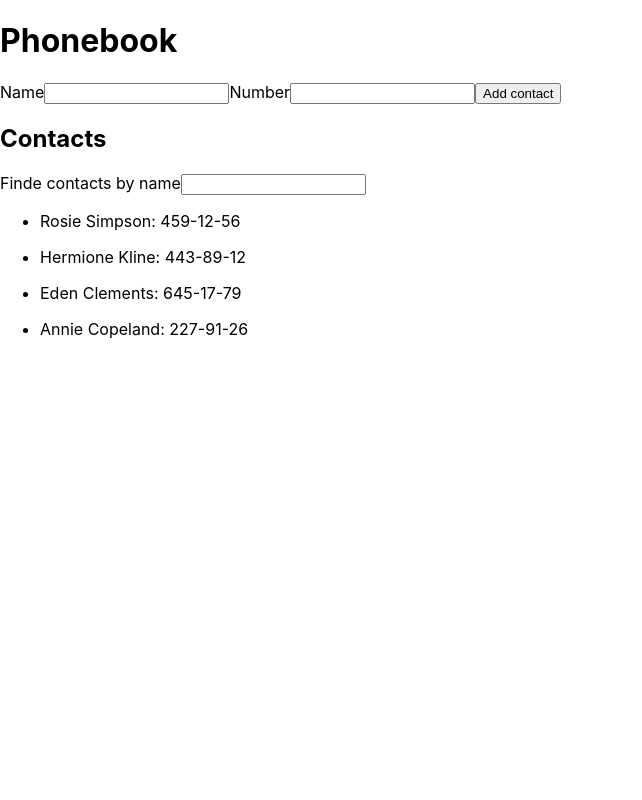
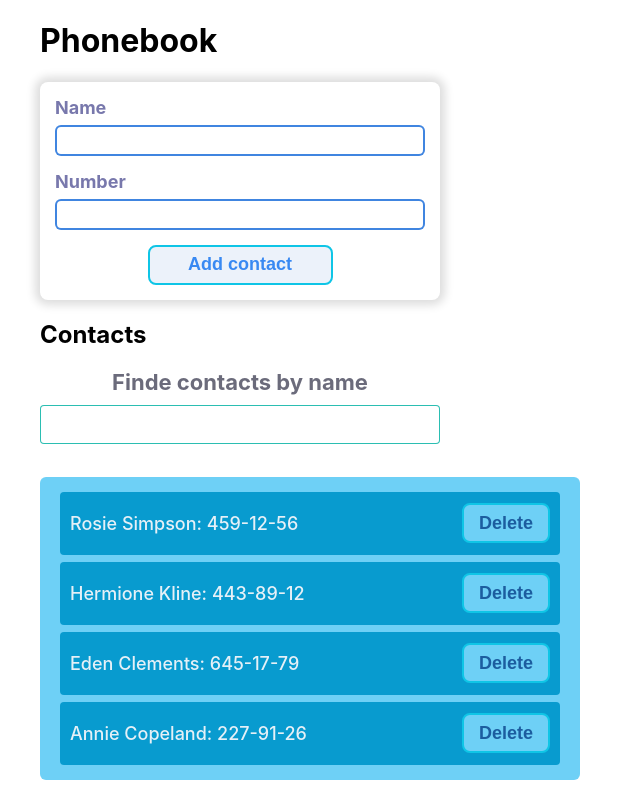
Before and after one commit to bromes-bvs/goit-react-hw-02-phonebook, a React (Create React App) app: page / in a window 1280 px wide. Shown: the whole page, without its empty margins (0-642 px from the left). Built offline with nearby package versions, Linux system fonts and the light colour scheme.

Commit message:
'update'

```diff
--- a/src/components/App.jsx
+++ b/src/components/App.jsx
@@ -1,17 +1,14 @@
 import { Component } from 'react';
 import { nanoid } from 'nanoid';
+import initial from '../data.json';
 import Filter from './Filter/Filter';
 import ContactList from './ContactList/ContactList';
 import ContactForm from './ContactForm/ContactForm';
+import Wrapper from './Wrapper/Wrapper.styled';
 
 export class App extends Component {
   state = {
-    contacts: [
-      { id: 'id-1', name: 'Rosie Simpson', number: '459-12-56' },
-      { id: 'id-2', name: 'Hermione Kline', number: '443-89-12' },
-      { id: 'id-3', name: 'Eden Clements', number: '645-17-79' },
-      { id: 'id-4', name: 'Annie Copeland', number: '227-91-26' },
-    ],
+    contacts: initial,
     filter: '',
   };
 
@@ -50,20 +47,30 @@
     this.setState({ filter: value });
   };
 
+  daleteContact = contactId => {
+    this.setState(prevState => ({
+      contacts: prevState.contacts.filter(contact => contact.id !== contactId),
+    }));
+  };
+
   render() {
     const normalizedFilter = this.state.filter.toLocaleLowerCase();
     const visibleContacts = this.state.contacts.filter(contact =>
       contact.name.toLowerCase().includes(normalizedFilter)
     );
-
     return (
-      <>
+      <Wrapper>
         <h1>Phonebook</h1>
-        <ContactForm onSubmit={this.handelSubmit} />
+        <ContactForm onSubmiting={this.handelSubmit} />
         <h2>Contacts</h2>
         <Filter value={this.state.filter} onChange={this.handleChange} />
-        <ContactList contacts={visibleContacts} />
-      </>
+        {visibleContacts.length !== 0 && (
+          <ContactList
+            contacts={visibleContacts}
+            onDeleteContact={this.daleteContact}
+          />
+        )}
+      </Wrapper>
     );
   }
 }
--- a/src/components/ContactForm/ContactForm.jsx
+++ b/src/components/ContactForm/ContactForm.jsx
@@ -1,6 +1,9 @@
-export default function ContactForm({ onSubmit }) {
+import StyledContactForm from './ContactForm.styled';
+import PropTypes from 'prop-types';
+
+export default function ContactForm({ onSubmiting }) {
   return (
-    <form onSubmit={onSubmit}>
+    <StyledContactForm onSubmit={onSubmiting}>
       <label>
         Name
         <input
@@ -22,6 +25,10 @@
         />
       </label>
       <button type="submit">Add contact</button>
-    </form>
+    </StyledContactForm>
   );
 }
+
+ContactForm.propTypes = {
+  onSubmiting: PropTypes.func.isRequired,
+};
--- /dev/null
+++ b/src/components/ContactForm/ContactForm.styled.jsx
@@ -0,0 +1,51 @@
+import styled from 'styled-components';
+
+const StyledContactForm = styled.form`
+  display: flex;
+  flex-direction: column;
+  padding: 15px;
+  border-radius: 8px;
+  box-shadow: 0 0 10px 5px rgba(221, 221, 221, 1);
+
+  label {
+    display: flex;
+    flex-direction: column;
+    font-size: 18px;
+    color: #313181a7;
+    font-weight: 700;
+    margin-bottom: 15px;
+  }
+  input {
+    margin-top: 7px;
+    border-radius: 6px;
+    height: 25px;
+    border: 2px solid #2071dbda;
+
+    :focus-visible {
+      outline: 2px solid #064aa1;
+      background-color: #09f5ba10;
+      /* outline: none; */
+    }
+  }
+  button {
+    margin: 0 auto;
+    text-align: center;
+    border-radius: 8px;
+    width: 50%;
+    height: 40px;
+    font-size: 18px;
+    color: #0b6ef0cc;
+    background-color: #5d8ece1d;
+    font-weight: 600;
+    border: 2px solid #0fc5e6;
+
+    :hover,
+    :active {
+      border: 2px solid #12ee9a;
+      background-color: #0b6ef0cc;
+      color: #fff;
+    }
+  }
+`;
+
+export default StyledContactForm;
--- a/src/components/ContactList/ContactItem.jsx
+++ b/src/components/ContactList/ContactItem.jsx
@@ -1,9 +1,20 @@
-export default function ContactItem({ name, number }) {
+import PropTypes from 'prop-types';
+
+export default function ContactItem({ name, number, deleteContact }) {
   return (
     <li>
       <p>
         {name}: {number}
       </p>
+      <button type="button" onClick={deleteContact}>
+        Delete
+      </button>
     </li>
   );
 }
+
+ContactItem.propTypes = {
+  name: PropTypes.string.isRequired,
+  number: PropTypes.string.isRequired,
+  deleteContact: PropTypes.func.isRequired,
+};
--- a/src/components/ContactList/ContactList.jsx
+++ b/src/components/ContactList/ContactList.jsx
@@ -1,11 +1,31 @@
 import ContactItem from './ContactItem';
+import StyledList from './ContactList.styled';
+import PropTypes from 'prop-types';
 
-export default function ContactList({ contacts }) {
+export default function ContactList({ contacts, onDeleteContact }) {
   return (
-    <ul>
+    <StyledList>
       {contacts.map(({ id, name, number }) => {
-        return <ContactItem key={id} name={name} number={number} />;
+        return (
+          <ContactItem
+            key={id}
+            name={name}
+            number={number}
+            deleteContact={() => onDeleteContact(id)}
+          />
+        );
       })}
-    </ul>
+    </StyledList>
   );
 }
+
+ContactList.propTypes = {
+  contacts: PropTypes.arrayOf(
+    PropTypes.shape({
+      id: PropTypes.string.isRequired,
+      name: PropTypes.string.isRequired,
+      number: PropTypes.string.isRequired,
+    })
+  ).isRequired,
+  onDeleteContact: PropTypes.func.isRequired,
+};
--- /dev/null
+++ b/src/components/ContactList/ContactList.styled.jsx
@@ -0,0 +1,43 @@
+import styled from 'styled-components';
+const StyledList = styled.ul`
+  width: 500px;
+  list-style: none;
+  font-size: 18px;
+  color: #e5f0f7;
+  border-radius: 6px;
+  font-weight: 500;
+  padding: 15px 20px;
+  background-color: #6ed0f6;
+
+  li {
+    background-color: #089bcf;
+    display: flex;
+    align-items: center;
+    justify-content: space-between;
+    border-radius: 4px;
+    padding: 3px 10px;
+    :not(:last-child) {
+      margin-bottom: 7px;
+    }
+    button {
+      border-radius: 8px;
+      padding-left: 15px;
+      padding-right: 15px;
+      height: 40px;
+      font-size: 18px;
+      color: #08408acc;
+      background-color: #6ed0f6;
+      font-weight: 600;
+      border: 2px solid #0fc5e6;
+
+      :hover,
+      :active {
+        border: 2px solid #12ee9a;
+        background-color: #0b6ef0cc;
+        color: #fff;
+      }
+    }
+  }
+`;
+
+export default StyledList;
--- a/src/components/Filter/Filter.jsx
+++ b/src/components/Filter/Filter.jsx
@@ -1,8 +1,16 @@
+import StyledFilter from './Filter.styled';
+import PropTypes from 'prop-types';
+
 export default function Filter({ value, onChange }) {
   return (
-    <label>
+    <StyledFilter>
       Finde contacts by name
       <input type="text" name="filter" value={value} onChange={onChange} />
-    </label>
+    </StyledFilter>
   );
 }
+
+Filter.propTypes = {
+  value: PropTypes.string.isRequired,
+  onChange: PropTypes.func.isRequired,
+};
--- /dev/null
+++ b/src/components/Filter/Filter.styled.jsx
@@ -0,0 +1,27 @@
+import styled from 'styled-components';
+
+const StyledFilter = styled.label`
+  display: flex;
+  flex-direction: column;
+  text-align: center;
+  font-size: 22px;
+  color: #1d1d36a7;
+  font-weight: 700;
+  margin-bottom: 15px;
+
+  input {
+    margin-top: 10px;
+    border-radius: 4px;
+    font-size: 20px;
+    height: 35px;
+    border: 1px solid #08b3a5da;
+
+    :focus-visible {
+      outline: 1px solid #067c4b;
+      background-color: #94dad8d1;
+      box-shadow: 0 2px 4px rgba(0, 0, 0, 0.2);
+    }
+  }
+`;
+
+export default StyledFilter;
--- /dev/null
+++ b/src/components/Wrapper/Wrapper.styled.jsx
@@ -0,0 +1,10 @@
+import styled from 'styled-components';
+
+const Wrapper = styled.div`
+  display: flex;
+  flex-direction: column;
+  justify-content: center;
+  padding-left: 40px;
+  width: 400px;
+`;
+export default Wrapper;
--- /dev/null
+++ b/src/data.json
@@ -0,0 +1,6 @@
+[
+  { "id": "id-1", "name": "Rosie Simpson", "number": "459-12-56" },
+  { "id": "id-2", "name": "Hermione Kline", "number": "443-89-12" },
+  { "id": "id-3", "name": "Eden Clements", "number": "645-17-79" },
+  { "id": "id-4", "name": "Annie Copeland", "number": "227-91-26" }
+]
```
